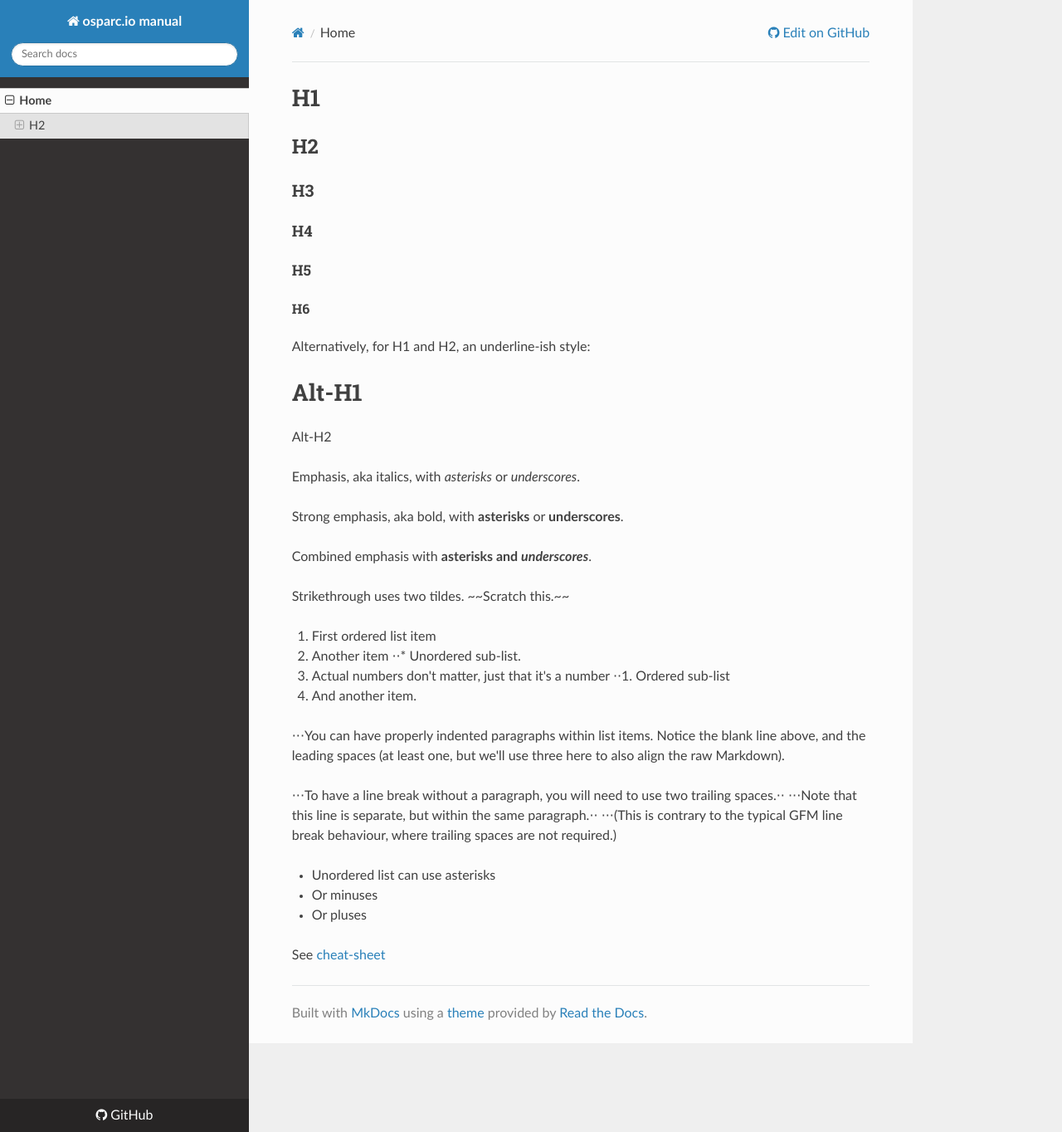
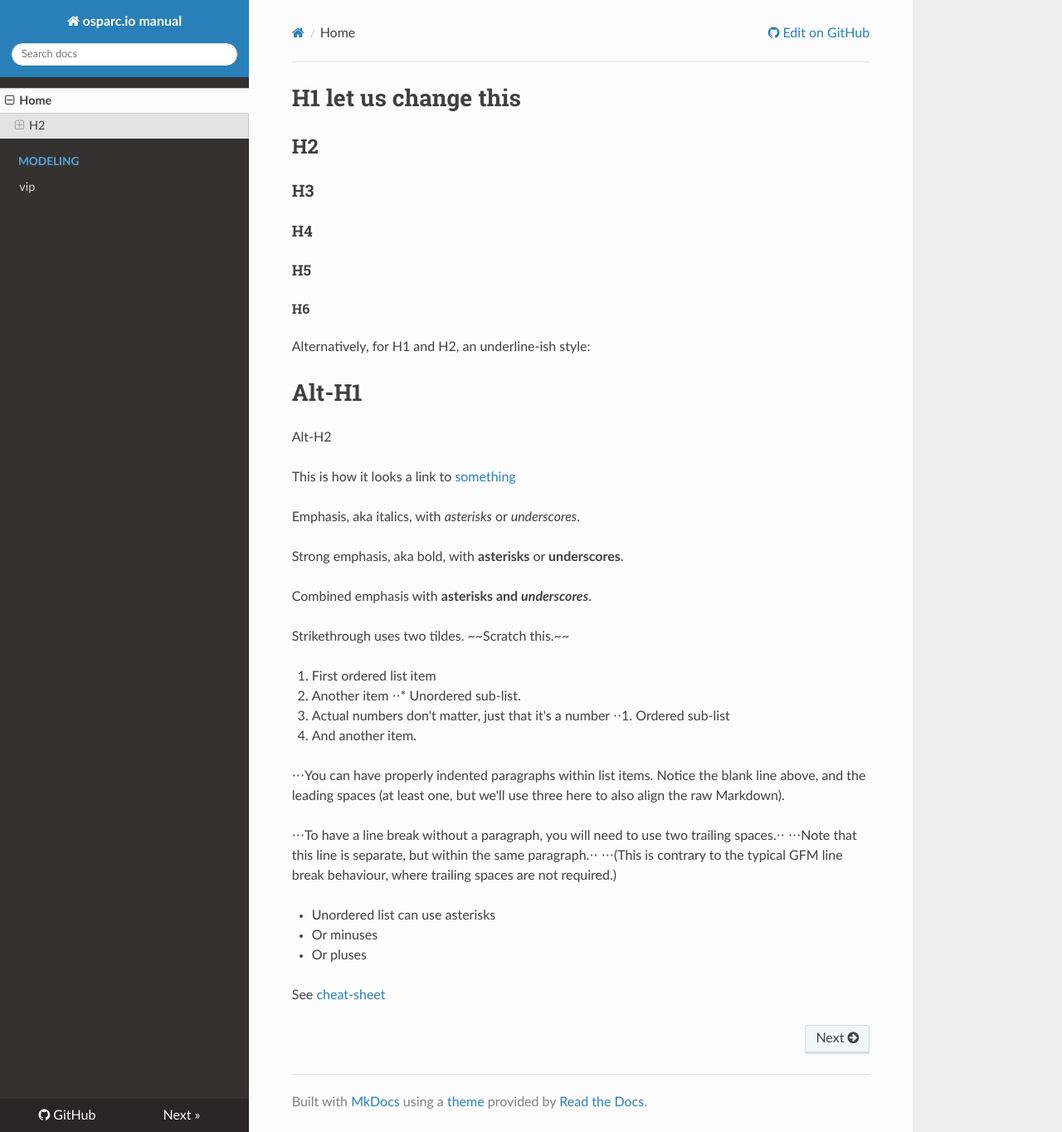
Before and after one commit to ITISFoundation/osparc-manual, an MkDocs documentation site: the page built from docs/index.md, in a window 1280 px wide and 1364 px high. Shown: the whole window at 83% size. Built offline with MkDocs 1.6.1, drawn with Linux system fonts in a browser that asks for light colours; nearby versions of some CDN libraries.

Commit message:
Added more examples and makefiles targets

```diff
--- a/docs/index.md
+++ b/docs/index.md
@@ -1,4 +1,4 @@
-# H1
+# H1 let us change this
 ## H2
 ### H3
 #### H4
@@ -11,6 +11,9 @@ Alt-H1
 ======
 
 Alt-H2
+
+This is how it looks a link to [something](vip/something.md)
+
 
 Emphasis, aka italics, with *asterisks* or _underscores_.
 
--- a/mkdocs.yml
+++ b/mkdocs.yml
@@ -7,5 +7,7 @@ site_description: 'Some detailed description of site HERE'
 site_author: "Foundation for Research on Information Technologies in Society (IT'IS)"
 nav:
   - Home: 'index.md'
+  - Modeling:
+    - vip: 'vip/something.md'
 
 theme: readthedocs
```
Also changed, not shown: docs/vip/something.md (added, +9 -0 lines), 1 other file.
